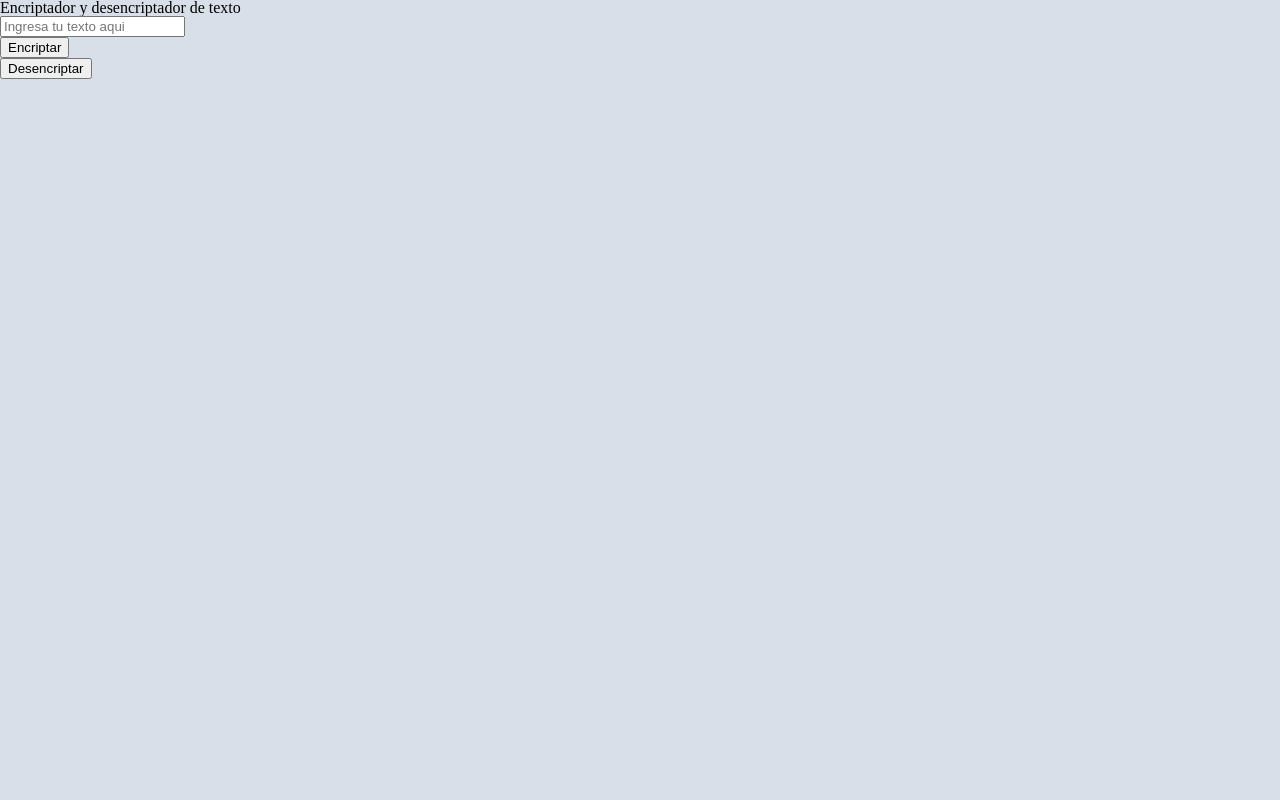
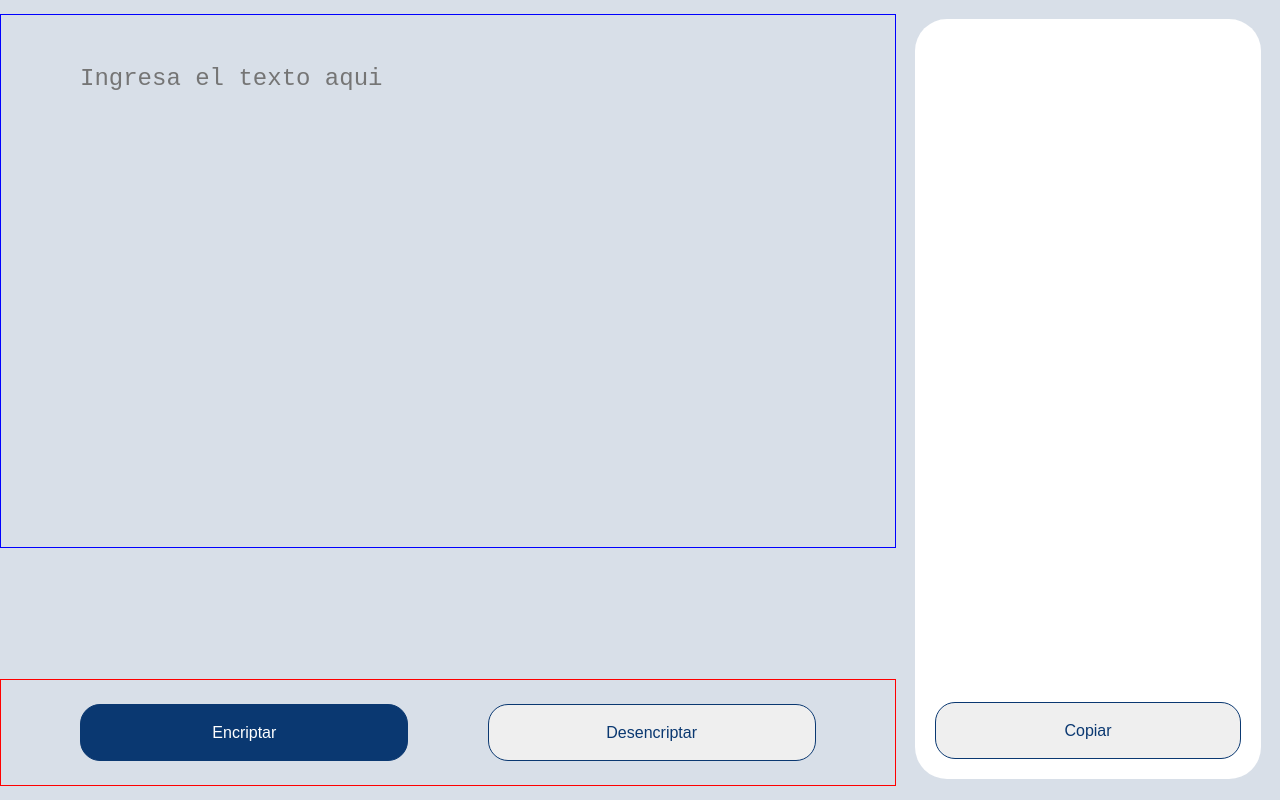
Before and after one commit to UltimateLyc/text-encrypter, a plain HTML site: page index.html in a window 1280 px wide. Both pictures are taken after a click on the button "Encriptar". Drawn offline with Linux system fonts and the light colour scheme.

Commit message:
added new styles in body & scrollbar

```diff
--- a/index.html
+++ b/index.html
@@ -17,28 +17,27 @@
 </head>
 <body>
     <header>
-        <h1>Encriptador y desencriptador de texto</h1>
+
     </header>
 
     <main>
         <section id="data">
-            <div id="text-container">
-                <input type="text" id="text" placeholder="Ingresa tu texto aqui">
+            <div id="text-container" >
+                <textarea type="text" id="text"  class="text" placeholder="Ingresa el texto aqui" cols="50" rows="16"></textarea>
             </div>
 
             <div id="button-container">
                 <div id="encrypt">
-                    <button class="btn-encrypt" onclick="encrypt()">Encriptar</button>
+                    <button class="btn btn-encrypt" onclick="encrypt()">Encriptar</button>
                 </div>
 
                 <div id="desencrypt">
-                    <button class="btn-desencrypt" onclick="desdesencrypt()">Desencriptar</button>
+                    <button class="btn btn-desencrypt" onclick="desdesencrypt()">Desencriptar</button>
                 </div>
             </div>
         </section>
         <section id="screen">
             <div id="console">
-
             </div>
         </section>
     </main>
--- a/src/js/index.js
+++ b/src/js/index.js
@@ -7,6 +7,7 @@
     La letra "o" es convertida para "ober"
     La letra "u" es convertida para "ufat"
  */
+let printText = document.getElementById('console')
 
 const encrypt = () => {
     console.log('encrypt')
@@ -30,11 +31,18 @@ const encrypt = () => {
         }
     }
 
-    // console.log('nuevo arreglo', arreglo)
+    // console.log('nuevo arreglo', arreglo) <p class="result-text">${getText}</p>
     getText = arreglo.join('') // Convetimos el array en un string de nuevo
     console.log("🚀 ~ getText", getText)
-
-
+    printText.innerHTML=`
+        <div id="result-container">
+            <textarea disable class="result-text" cols="20" rows="22">${getText}</textarea>
+        </div>
+        <div id="copy">
+            <button class="btn btn-copy" onclick="copy()">Copiar</button>
+        </div>
+    `
+    document.getElementById("text").value = ""
 }
 
 const desdesencrypt = () => {
--- a/src/styles/styles.css
+++ b/src/styles/styles.css
@@ -1,14 +1,131 @@
 body{
     background: #D8DFE8;
-
 }
 
 /* Estilos para resolucion de computadora */
 
+@media screen and (max-width: 1920px){
+    body{
+        width: 1280px;
+        height: 100vh;
+        margin: 0 auto;
+    }
+
+    main{
+        display: flex;
+    }
+
+    #data{
+        width: 70%;
+        height: 100vh;
+        display: flex;
+        flex-direction: column;
+        justify-content: space-between;
+    }
+
+    #text-container{
+        border: 1px solid blue;
+        margin-top: 14px;
+        padding: 48px;
+        display: flex;
+        justify-content: center;
+    }
+
+    #text{
+        color: #0A3871;
+        font-size: 24px;
+
+        outline: none;
+        resize: none;
+        background-color: #D8DFE8;
+        border: none;
+    }
+
+    #button-container{
+        border: 1px solid red;
+        padding: 24px 0;
+    }
+
+    #button-container{
+        display: flex;
+        justify-content: space-evenly;
+        margin-bottom: 14px;
+    }
+
+    .btn{
+        width: 328px;
+        height: 57px;
+        font-size: 16px;
+        border-radius: 20px;
+        border: 1px solid #0A3871;
+        cursor: pointer;
+    }
+
+    .btn-encrypt{
+        background-color: #0A3871;
+        color: white;
+    }
+
+    .btn-desencrypt, .btn-copy{
+        color: #0A3871;
+    }
+
+    .btn-copy{
+        justify-content: center;
+    }
 
 
+    #screen{
+        width: 30%;
+        height: 100vh;
+    }
 
-/* Estilos para resolucion de tableta */
+    #console{
+        background-color: white;
+        margin: 5%;
+        height: 90%;
+        padding: 20px;
+        border-radius: 32px;
+        display: flex;
+        flex-direction: column;
+        justify-content: space-between;
+    }
+
+    .result-text{
+        color: grey;
+        font-size: 24px;
+        outline: none;
+        resize: none;
+        background-color: white;
+        border: none;
+    }
+
+    .result-text::-webkit-scrollbar {
+        -webkit-appearance: none;
+    }
+
+    .result-text::-webkit-scrollbar:vertical {
+        width:10px;
+    }
+
+    .result-text:-webkit-scrollbar-button:increment,.result-text::-webkit-scrollbar-button {
+        display: none;
+    }
+
+    .result-text::-webkit-scrollbar-thumb {
+        background-color: #0a38717a;
+        border-radius: 20px;
+        border: 3px solid white;
+    }
+
+    .result-text::-webkit-scrollbar-track {
+        border-radius: 10px;
+    }
 
 
-/* Estilos para resolucion de celular */
+    #copy{
+        display: flex;
+        justify-content: center;
+    }
+
+}
```
